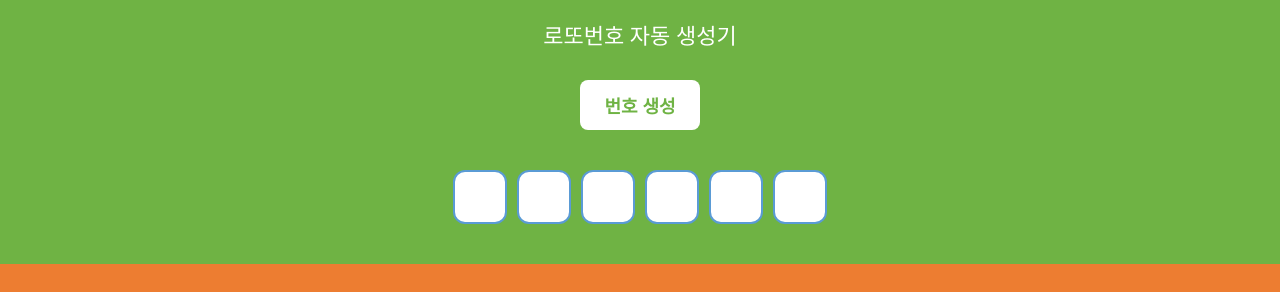
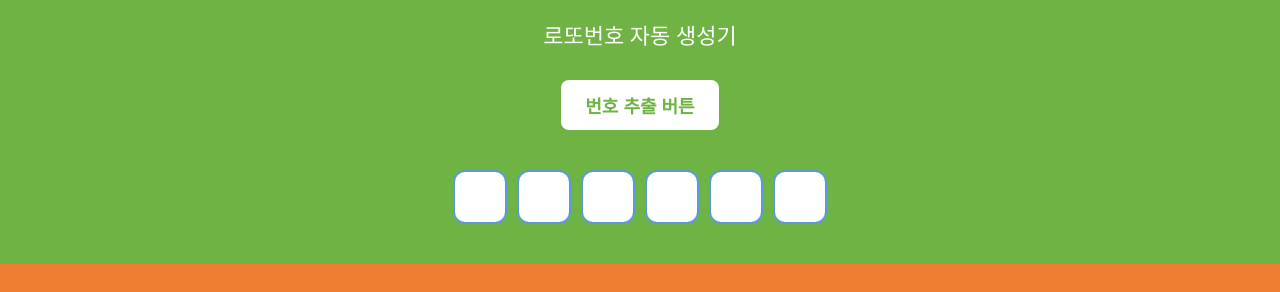
Before and after one commit to chixun1314/lotto, a plain HTML site: page index.html in a window 1280 px wide. Shown: the part 322-614 px from the top of the page. Drawn offline with Linux system fonts and the light colour scheme.

Commit message:
Update index.html

```diff
--- a/index.html
+++ b/index.html
@@ -4,7 +4,7 @@
   <meta charset="UTF-8" />
   <meta name="viewport" content="width=device-width, initial-scale=1.0" />
   <meta name="description" content="로또번호 자동 생성기 - 클릭 한 번으로 매주 행운의 번호를 뽑아보세요!" />
-  <title>로또번호 자동 생성기</title>
+  <title>로또번호 자동추천 </title>
   <style>
     body {
       margin: 0;
@@ -128,7 +128,7 @@
 
   <div class="lotto-section">
     로또번호 자동 생성기 <br /><br />
-    <button class="lotto-button" onclick="generateLotto()">번호 생성</button>
+    <button class="lotto-button" onclick="generateLotto()">번호 추출 버튼 </button>
     <div class="lotto-numbers" id="lottoNumbers">
       <div class="ball">&nbsp;</div>
       <div class="ball">&nbsp;</div>
```
